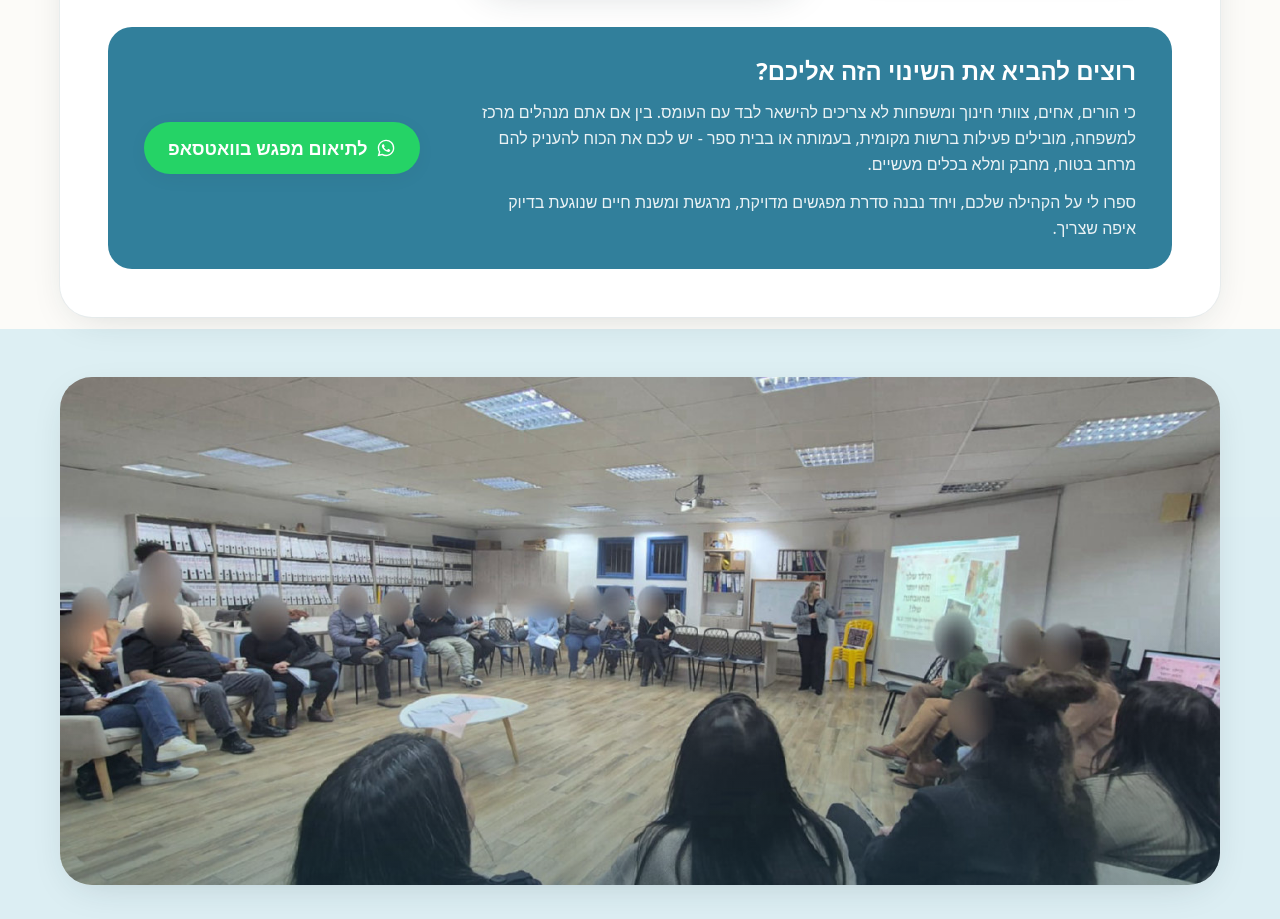
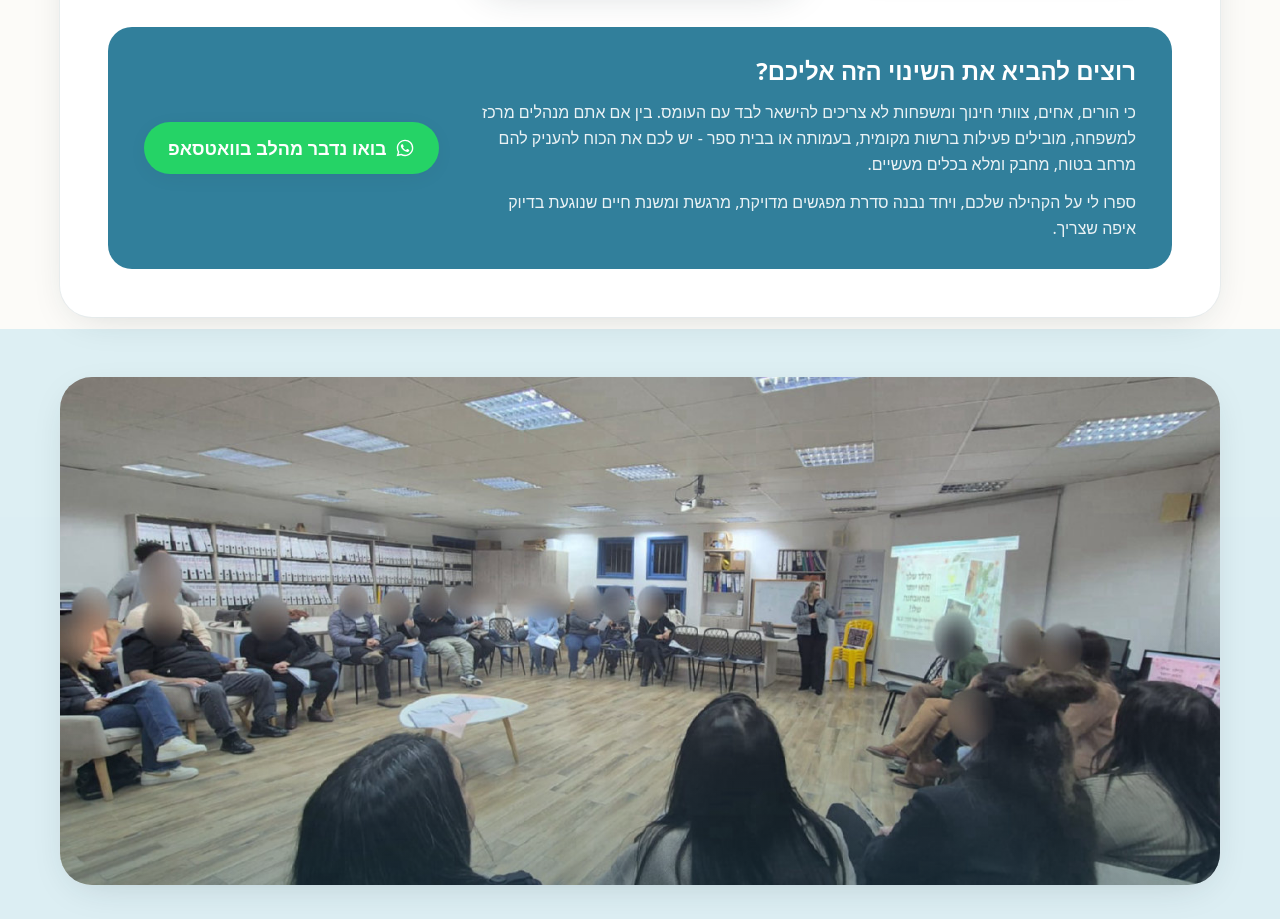
Before and after one commit to osnat6130-ctrl/rozital-ben-or-hadad, a React (Vite) app: page /lectures in a window 1280 px wide. Shown: the part 3040-3959 px from the top of the page. Built offline with nearby package versions, Linux system fonts and the light colour scheme; a web font is replaced by a local one.

Commit message:
Rename the sibling group banner button to "בואו נדבר מהלב בוואטסאפ"
Co-Authored-By: Claude Fable 5.1 <noreply@anthropic.com>

```diff
--- a/src/data/services.ts
+++ b/src/data/services.ts
@@ -148,7 +148,7 @@ export const services: Service[] = [
           "כי הורים, אחים, צוותי חינוך ומשפחות לא צריכים להישאר לבד עם העומס. בין אם אתם מנהלים מרכז למשפחה, מובילים פעילות ברשות מקומית, בעמותה או בבית ספר - יש לכם את הכוח להעניק להם מרחב בטוח, מחבק ומלא בכלים מעשיים.",
           "ספרו לי על הקהילה שלכם, ויחד נבנה סדרת מפגשים מדויקת, מרגשת ומשנת חיים שנוגעת בדיוק איפה שצריך.",
         ],
-        button: "לתיאום מפגש בוואטסאפ",
+        button: "בואו נדבר מהלב בוואטסאפ",
       },
       testimonials: [
         {
```
